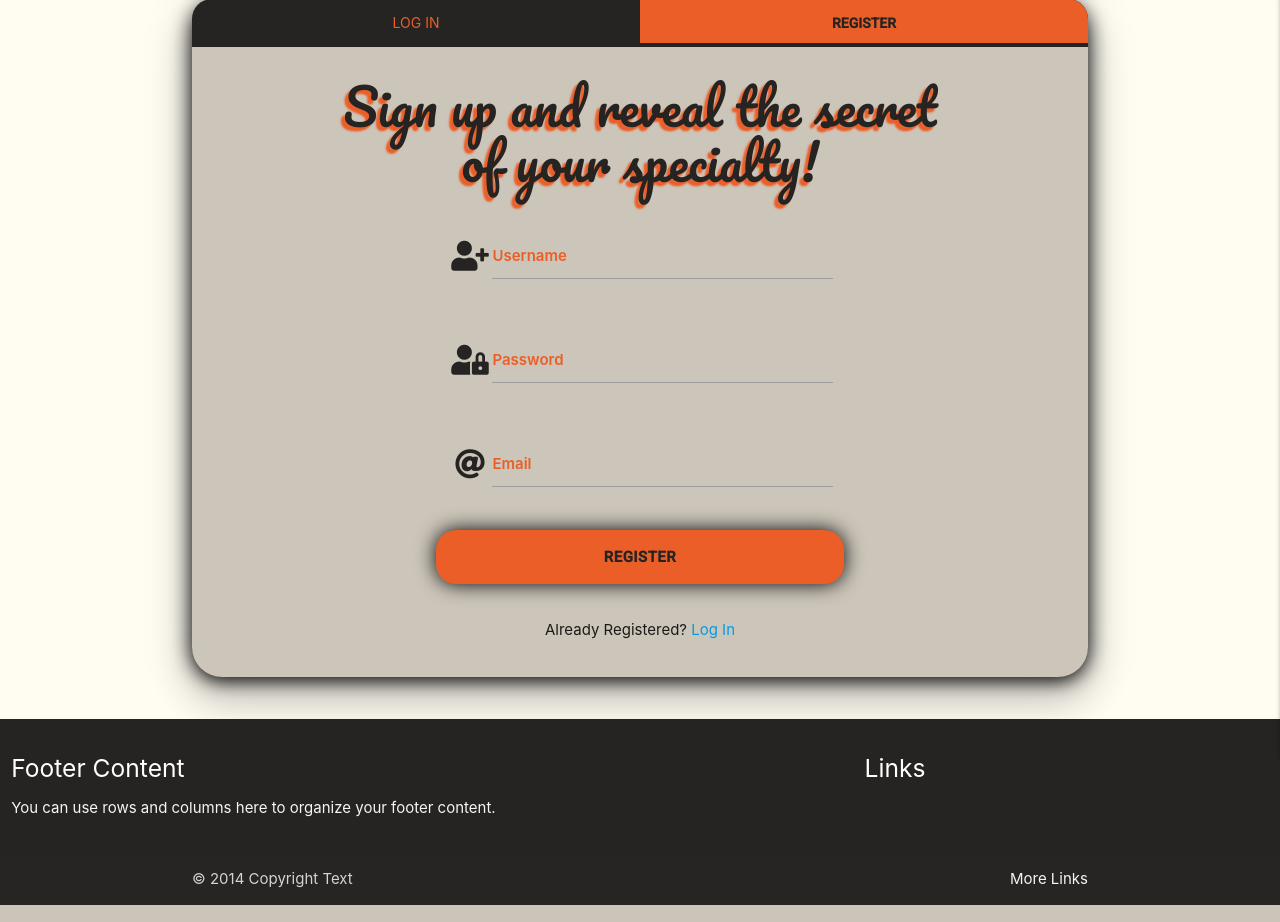
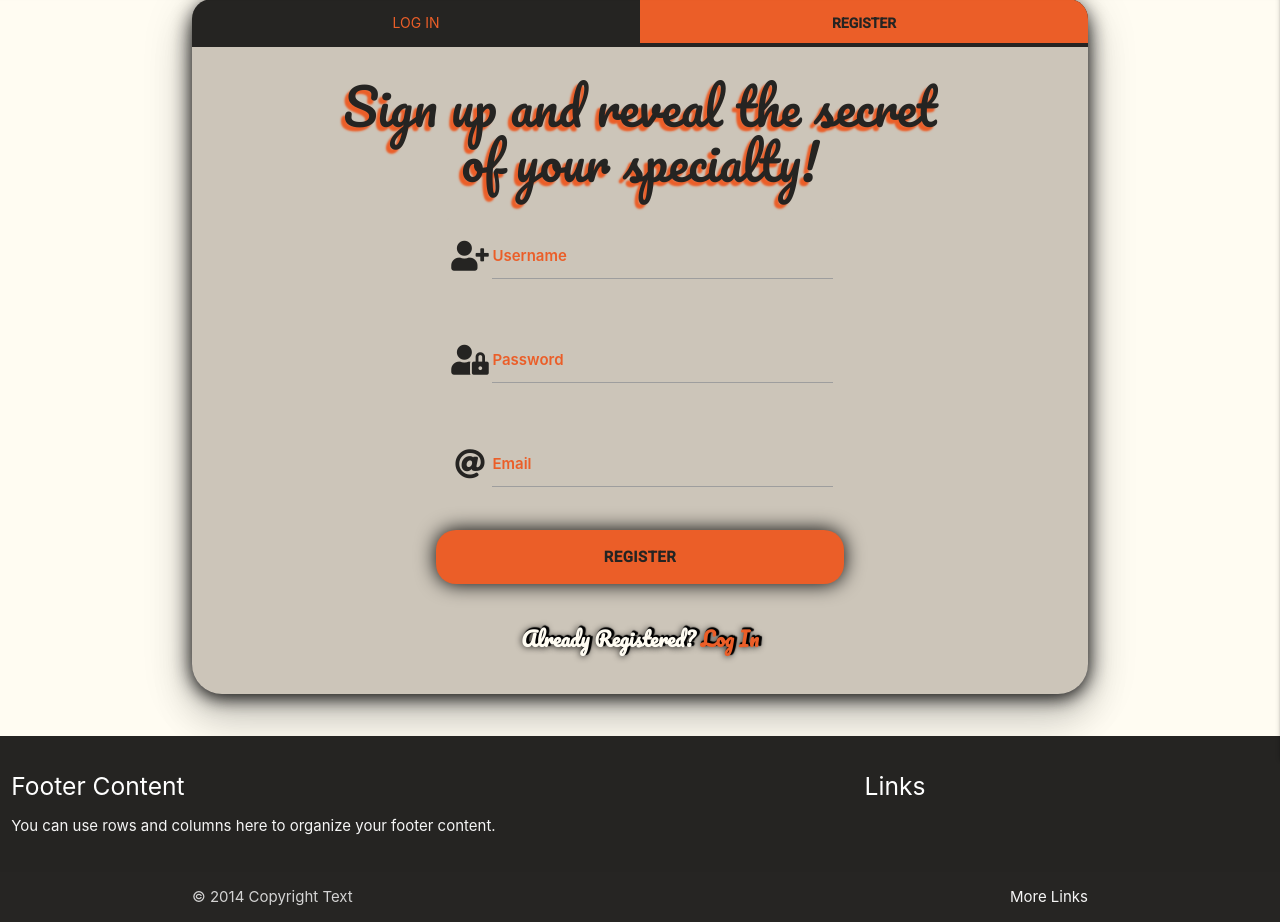
Before and after one commit to IvanTepes/cook-book, a Flask app: page /register in a window 1280 px wide. Shown: the part 101-1023 px from the top of the page. Run offline with Flask 2, Linux system fonts and the light colour scheme; some libraries are stand-ins or nearby versions.

Commit message:
Added btn classes for forms btn and msg

```diff
--- a/templates/components/forms/registration_form.html
+++ b/templates/components/forms/registration_form.html
@@ -51,10 +51,10 @@
             </div>
         </form>
         <div class="row">
-            <div class="col s12">
+            <div class="col s12 new-here-msg">
                 <p class="center-align">
                     Already Registered?
-                    <a href="{{ url_for('login') }}">
+                    <a class="register-acc" href="{{ url_for('login') }}">
                     Log In
                     </a>
                 </p>
```
